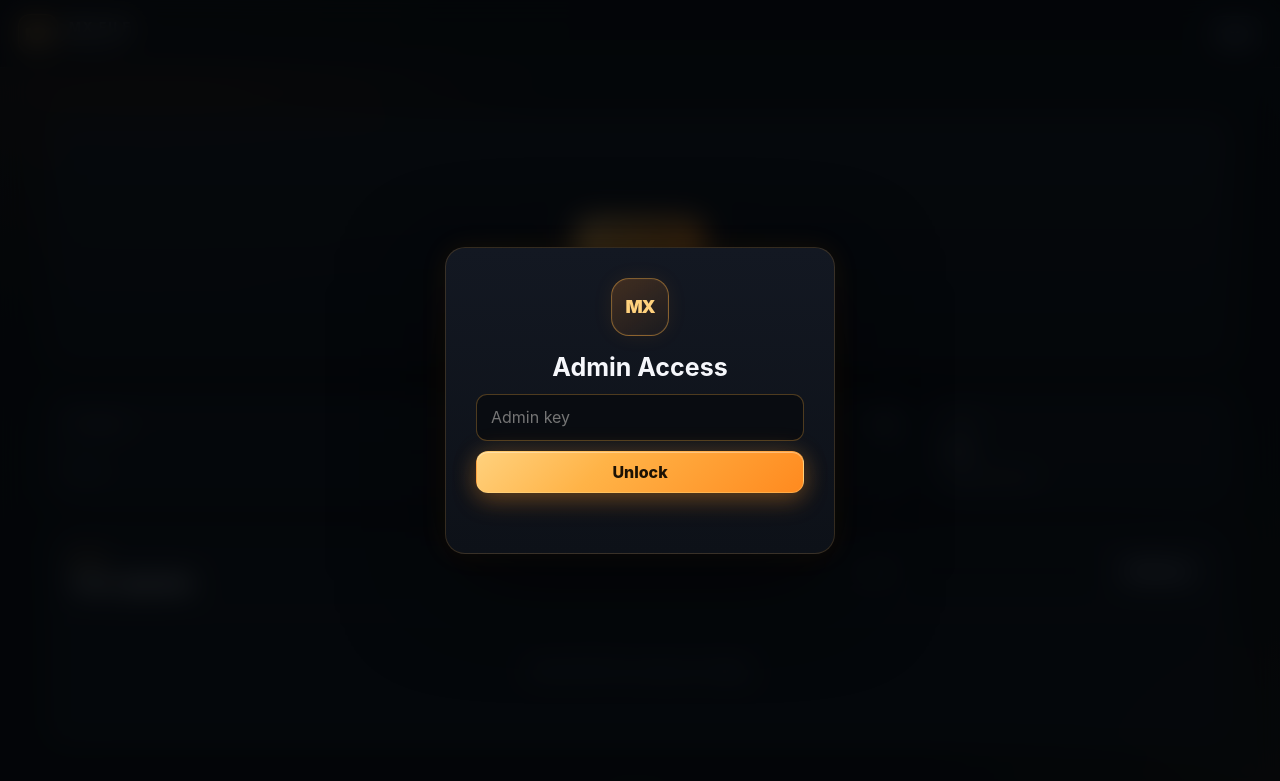
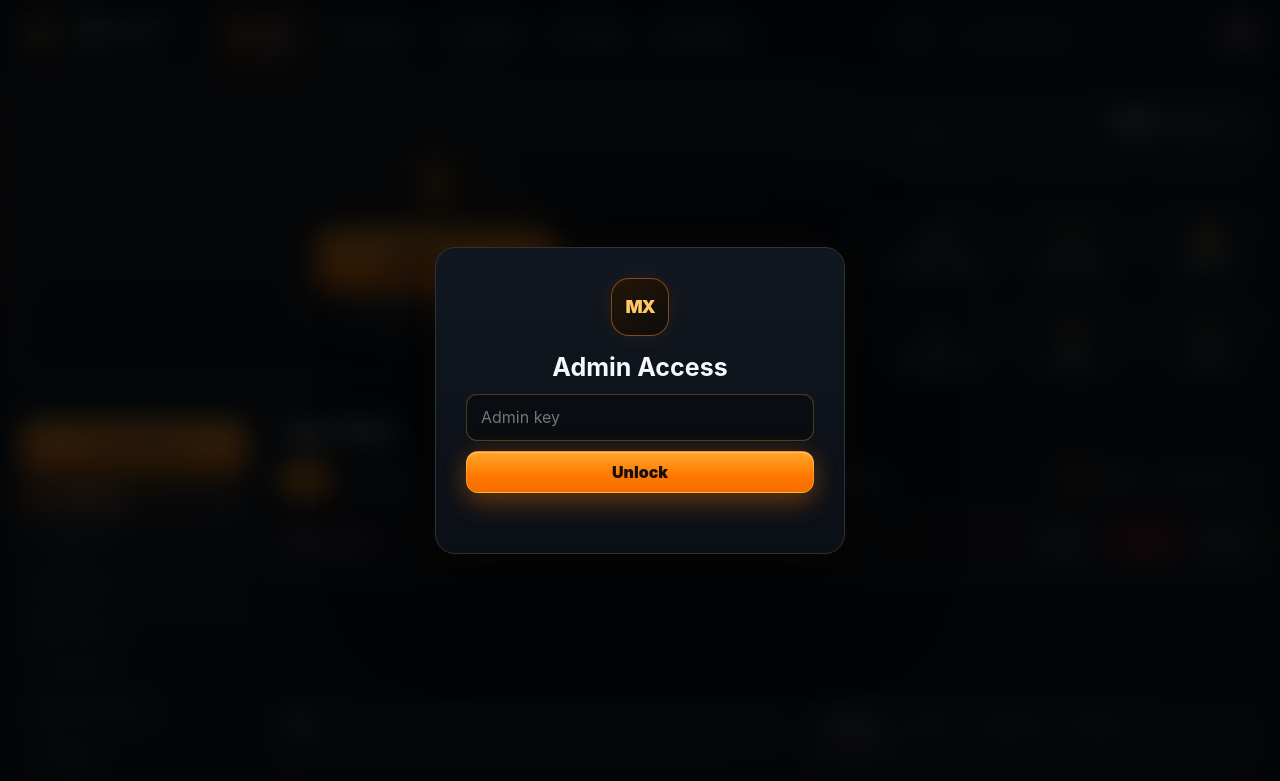
Before and after one commit to mazenmix/uploader, a website: page public/index.html in a window 1280 px wide. Shown: the top 781 px of the page. Drawn offline with Linux system fonts and the light colour scheme.

Commit message:
Launch full MX File dashboard interface

```diff
--- a/public/index.html
+++ b/public/index.html
@@ -1,73 +1,8 @@
 <!doctype html>
-<html lang="en">
-<head>
-  <meta charset="utf-8">
-  <meta name="viewport" content="width=device-width,initial-scale=1,viewport-fit=cover">
-  <meta name="theme-color" content="#090b10">
-  <meta name="color-scheme" content="dark">
-  <meta name="mobile-web-app-capable" content="yes">
-  <meta name="apple-mobile-web-app-capable" content="yes">
-  <meta name="apple-mobile-web-app-status-bar-style" content="black-translucent">
-  <title>MX File</title>
-  <link rel="icon" type="image/svg+xml" href="/favicon.svg">
-  <link rel="shortcut icon" href="/favicon.svg">
-  <link rel="stylesheet" href="/styles.css">
-</head>
-<body>
-  <header class="topbar">
-    <a class="brand" href="/" aria-label="MX File home">
-      <span class="brand-mark">MX</span>
-      <span class="brand-copy"><strong>MX FILE</strong><small>MazenmiX</small></span>
-    </a>
-    <button class="ghost small" id="logoutBtn" type="button">Lock</button>
-  </header>
-
-  <main class="shell">
-    <section class="upload-card" id="dropZone" tabindex="0" aria-label="Upload files">
-      <input id="fileInput" type="file" multiple hidden>
-      <button class="primary" id="selectBtn" type="button">Select files</button>
-    </section>
-
-    <section class="queue" id="uploadQueue" hidden></section>
-
-    <section class="stats-grid" aria-label="Storage overview">
-      <article class="stat-card storage-card">
-        <div class="stat-top"><span>Storage</span><strong id="storageUsed">—</strong></div>
-        <div class="meter"><i id="storageMeter"></i></div>
-        <small id="storageCaption">10 GB</small>
-      </article>
-      <article class="stat-card count-card">
-        <span>Files</span>
-        <strong id="fileCount">—</strong>
-        <small>Hosted in MX File</small>
-      </article>
-    </section>
-
-    <section class="files-panel">
-      <div class="panel-head">
-        <div class="panel-title"><span class="eyebrow">FILES</span><h2>Your uploads</h2></div>
-        <div class="toolbar">
-          <label class="search" aria-label="Search files"><span aria-hidden="true">⌕</span><input id="searchInput" type="search" placeholder="Search" autocomplete="off"></label>
-          <button class="ghost" id="refreshBtn" type="button">Refresh</button>
-        </div>
-      </div>
-      <div id="fileList" class="file-list"><div class="empty-state">Unlock MX File to load your storage.</div></div>
-    </section>
-  </main>
-
-  <footer>MazenmiX</footer>
-
-  <div class="modal-backdrop" id="loginModal">
-    <form class="login-card" id="loginForm">
-      <span class="brand-mark large">MX</span>
-      <h2>Admin Access</h2>
-      <input id="adminKey" type="password" placeholder="Admin key" required autocomplete="current-password">
-      <button class="primary wide" type="submit">Unlock</button>
-      <div class="form-error" id="loginError"></div>
-    </form>
-  </div>
-
-  <div class="toast-wrap" id="toastWrap"></div>
-  <script type="module" src="/app.js"></script>
-</body>
-</html>
+<html lang="en"><head><meta charset="utf-8"><meta name="viewport" content="width=device-width,initial-scale=1,viewport-fit=cover"><meta name="theme-color" content="#07090d"><meta name="color-scheme" content="dark"><meta name="mobile-web-app-capable" content="yes"><meta name="apple-mobile-web-app-capable" content="yes"><meta name="apple-mobile-web-app-status-bar-style" content="black-translucent"><title>MX File</title><link rel="icon" type="image/svg+xml" href="/favicon.svg"><link rel="shortcut icon" href="/favicon.svg"><link rel="stylesheet" href="/styles.css"><link rel="stylesheet" href="/dashboard.css"></head><body>
+<header class="topbar"><a class="brand" href="/"><span class="brand-mark">MX</span><span class="brand-copy"><strong>MX FILE</strong><small>MazenmiX</small></span></a><nav class="topnav"><button class="nav-btn active" data-topview="files"><span>▣</span>Files</button><button class="nav-btn" data-topview="folders"><span>▢</span>Folders</button><button class="nav-btn" data-topview="shared"><span>↗</span>Shared</button><button class="nav-btn" data-topview="trash"><span>♲</span>Trash</button><button class="nav-btn" data-topview="activity"><span>◷</span>Activity</button></nav><div class="top-actions"><button class="icon-round" id="themeBtn">☀</button><label class="global-search"><span>⌕</span><input id="globalSearch" type="search" placeholder="Search files..." autocomplete="off"></label><button class="profile-btn" id="profileBtn">M</button></div></header>
+<main class="page-shell"><section class="hero-grid"><section class="upload-zone" id="dropZone" tabindex="0"><input id="fileInput" type="file" multiple hidden><div class="upload-cloud">⇧</div><button class="primary huge" id="selectBtn" type="button">Select files</button><div class="drop-hint">or drag and drop files here</div></section><aside class="hero-side"><section class="storage-card"><div class="storage-line"><span>STORAGE</span><strong><span id="storageUsed">0 B</span> <small>/ 10 GB</small></strong><b id="storagePercent">0%</b></div><div class="storage-meter"><i id="storageMeter"></i></div></section><section class="quick-grid"><button class="quick-btn" data-quick="url"><span>🔗</span>Upload from URL</button><button class="quick-btn" data-quick="folder"><span>▢</span>New Folder</button><button class="quick-btn" data-quick="qr"><span>▦</span>QR Scan</button><button class="quick-btn" data-quick="bulk"><span>▱</span>Bulk Actions</button><button class="quick-btn" data-quick="settings"><span>⚙</span>Settings</button><button class="quick-btn" data-quick="admin"><span>◇</span>Admin</button></section></aside></section><section class="queue" id="uploadQueue" hidden></section>
+<section class="workspace"><aside class="sidebar"><button class="primary new-folder" data-quick="folder">＋ New Folder</button><button class="side-item active" data-category="all"><span>▢</span><b>All Files</b><em id="countAll">0</em></button><button class="side-item" data-category="recent"><span>◷</span>Recent</button><button class="side-item" data-category="images"><span>▧</span>Images</button><button class="side-item" data-category="videos"><span>▶</span>Videos</button><button class="side-item" data-category="audio"><span>♪</span>Audio</button><button class="side-item" data-category="documents"><span>▤</span>Documents</button><button class="side-item" data-category="apps"><span>✣</span>Apps</button><button class="side-item" data-category="other"><span>•••</span>Other</button><div class="side-section-head"><span>FOLDERS</span><button data-quick="folder">＋</button></div><div id="folderList" class="folder-list"></div><button class="side-item trash-link" data-topview="trash"><span>🗑</span><b>Trash</b><em id="trashCount">0</em></button></aside>
+<section class="content-area"><div class="content-head"><div><h1 id="viewTitle">Your files</h1><div class="filters" id="filterBar"><button class="filter active" data-filter="all">All</button><button class="filter" data-filter="images">Images</button><button class="filter" data-filter="videos">Videos</button><button class="filter" data-filter="audio">Audio</button><button class="filter" data-filter="documents">Documents</button><button class="filter" data-filter="apps">Apps</button><button class="filter" data-filter="other">Other</button></div></div><div class="content-tools"><button class="view-toggle active" data-layout="list">☷</button><button class="view-toggle" data-layout="grid">▦</button><select id="sortSelect" class="sort-select"><option value="newest">Newest first</option><option value="oldest">Oldest first</option><option value="name">Name A–Z</option><option value="size">Largest first</option></select></div></div><div class="bulk-bar" id="bulkBar" hidden><span><b id="bulkCount">0</b> selected</span><div><button class="ghost" data-bulk="move">Move</button><button class="ghost danger" data-bulk="trash">Trash</button><button class="ghost" data-bulk="clear">Clear</button></div></div><div id="fileList" class="file-list"></div><div id="activityView" class="activity-view" hidden></div>
+<section id="detailSection" class="detail-section" hidden><article class="preview-card"><div class="detail-card-head"><strong id="previewTitle">File</strong><button class="close-detail" id="closeDetail">×</button></div><div id="previewBox" class="preview-box"></div><div class="action-grid"><a class="primary action-main" id="downloadBtn" href="#" download>⇩ Download</a><button class="ghost" id="previewBtn">◉ Preview</button><button class="ghost" id="shareBtn">⌯ Share</button><button class="ghost" id="qrBtn">▦ QR Code</button><button class="ghost" id="copyBtn">🔗 Copy Link</button><button class="ghost" id="renameBtn">✎ Rename</button><button class="ghost" id="moveBtn">⇲ Move</button><button class="danger-btn" id="deleteBtn">🗑 Delete</button></div></article><article class="inspector-card"><div class="inspector-tabs"><button class="inspect-tab active" data-tab="details">Details</button><button class="inspect-tab" data-tab="share">Share</button><button class="inspect-tab" data-tab="security">Security</button><button class="inspect-tab" data-tab="activity">Activity</button></div><div id="inspectorContent" class="inspector-content"></div></article></section></section></section></main><footer><span></span>MazenmiX<span></span></footer>
+<div class="modal-backdrop" id="loginModal"><form class="login-card" id="loginForm"><span class="brand-mark large">MX</span><h2>Admin Access</h2><input id="adminKey" type="password" placeholder="Admin key" required autocomplete="current-password"><button class="primary wide" type="submit">Unlock</button><div class="form-error" id="loginError"></div></form></div><div class="modal-backdrop hidden" id="genericModal"><div class="generic-modal"><button class="modal-close" id="modalClose">×</button><div id="modalBody"></div></div></div><div class="toast-wrap" id="toastWrap"></div><script type="module" src="/dashboard.js"></script></body></html>
```
